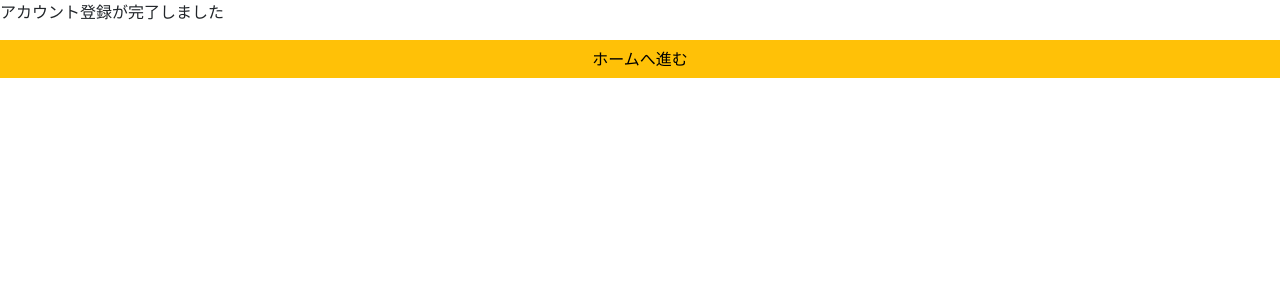
After one commit to yzwnrm/otemane, a Django app: page /app/regist_done/ in a window 1280 px wide. The commit adds this page. Shown: the top 300 px of the page. Run offline with Django 5.2, Linux system fonts and the light colour scheme.

Commit message:
登録完了画面作成

```diff
--- a/otemane/app/forms.py
+++ b/otemane/app/forms.py
@@ -1,9 +1,9 @@
 from django import forms
-from .models import User
+from app.models import User
 from django.contrib.auth.password_validation import validate_password
 from django.core.exceptions import ValidationError
 from django.contrib.auth.forms import UserCreationForm
-from django.contrib.auth.models import User
+# from django.contrib.auth.models import User
 from .models import UserProfile
 
 # class RegistForm(forms.ModelForm):
@@ -35,6 +35,7 @@ class UserLoginForm(forms.Form):
     password = forms.CharField(label='パスワード', widget=forms.PasswordInput())
 
 class UserRegistrationForm(UserCreationForm):
+    username = forms.CharField(label='名前/ニックネーム')
     email = forms.EmailField(required=True, label='メールアドレス')
 
     RELATIONSHIP_CHOICES = [
--- a/otemane/app/models.py
+++ b/otemane/app/models.py
@@ -1,6 +1,6 @@
 from django.db import models
 from django.contrib.auth.models import(
-    BaseUserManager, AbstractBaseUser, PermissionsMixin,
+    BaseUserManager, AbstractUser, PermissionsMixin,
     User,
 )
 from django.urls import reverse_lazy
@@ -20,7 +20,7 @@ class UserManager(BaseUserManager):
         user.save()
         return user
 
-class User(AbstractBaseUser, PermissionsMixin):
+class User(AbstractUser, PermissionsMixin):
     username = models.CharField(max_length=64)
     email = models.EmailField(max_length=64, unique=True)
 
--- a/otemane/app/urls.py
+++ b/otemane/app/urls.py
@@ -2,7 +2,7 @@ from django.urls import path
 from .views import (
     UserRegisterView, HomeView, UserLoginView,
     UserLogoutView, UserView, PasswordChangeDone,
-    PasswordChange,
+    PasswordChange, RegistDone,
 )
 from . import views
 
@@ -11,6 +11,7 @@ app_name = 'app'
 urlpatterns = [
     path('home/', HomeView.as_view(), name='home'),
     path('regist/', UserRegisterView.as_view(), name='regist'),
+    path('regist_done/', RegistDone.as_view(), name='regist_done'),
     path('user_login/', UserLoginView.as_view(), name='user_login'),
     path('user_logout/', UserLogoutView.as_view(), name='user_logout'),
     path('user/', UserView.as_view(), name='user'),
--- a/otemane/app/views.py
+++ b/otemane/app/views.py
@@ -9,12 +9,13 @@ from .forms import(
     UserLoginForm, RequestPasswordResetForm, SetNewPasswordForm, UserRegistrationForm
 )
 from .models import PasswordResetToken, UserProfile
+from app.models import User
 from django.contrib.auth.password_validation import validate_password
 from django.contrib.auth.mixins import LoginRequiredMixin
 from django.contrib.auth.views import(
     PasswordChangeView, PasswordChangeDoneView,
 )
-from django.contrib.auth.models import User
+# from django.contrib.auth.models import User
 import uuid
 
 class HomeView(TemplateView):
@@ -23,7 +24,7 @@ class HomeView(TemplateView):
 class UserRegisterView(CreateView):
     form_class = UserRegistrationForm
     template_name = 'regist.html'
-    success_url = reverse_lazy('login')  # 登録後にログイン画面にリダイレクト
+    success_url = reverse_lazy('app:regist_done')  #登録後に登録完了画面へ
 
     def form_valid(self, form):
         # ここでユーザーを保存
@@ -32,6 +33,10 @@ class UserRegisterView(CreateView):
         relationship = form.cleaned_data['relationship']
         UserProfile.objects.create(user=user, relationship=relationship)
         return super().form_valid(form)
+
+class RegistDone(TemplateView):
+    template_name = 'regist_done.html'
+
 
 class UserLoginView(FormView):
     template_name = 'user_login.html'
--- /dev/null
+++ b/otemane/templates/regist_done.html
@@ -0,0 +1,20 @@
+<!DOCTYPE html>
+<html>
+    <head>
+        <meta charset='utf-8'>
+        <link href="https://cdn.jsdelivr.net/npm/bootstrap@5.0.2/dist/css/bootstrap.min.css" rel="stylesheet" integrity="sha384-EVSTQN3/azprG1Anm3QDgpJLIm9Nao0Yz1ztcQTwFspd3yD65VohhpuuCOmLASjC" crossorigin="anonymous">
+        <meta charset="utf-8">
+        <title>おてまね</title>
+        <style>
+        </style>
+    </head>
+    <body>
+        <p>アカウント登録が完了しました</p>
+        {% comment %} <div class="form-group row">
+            <a class="btn btn-warning rounded-0" href="{% url 'app:menbar_' %}" role="button">メンバー登録へ進む</a>
+        </div> {% endcomment %}
+        <div class="form-group row">
+            <a class="btn btn-warning rounded-0" href="{% url 'app:home' %}" role="button">ホームへ進む</a>
+        </div>
+    </body>
+</html>
```
Also changed, not shown: otemane/templates/user.html (+9 -2 lines), otemane/app/migrations/0003_userprofile.py (added), otemane/app/migrations/0004_alter_user_options_user_date_joined_user_first_name_and_more.py (added).
